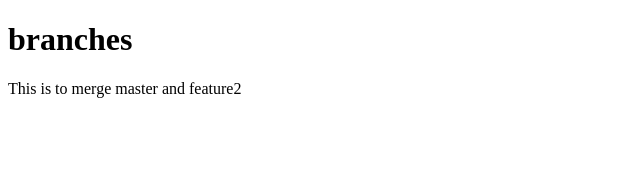
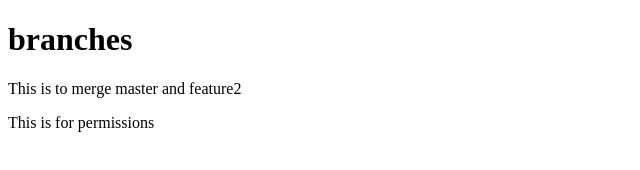
Before and after one commit to adnan-mohammed7/remote-repo, a plain HTML site: page index.html in a window 1280 px wide. Shown: the whole page, without its empty margins (0-640 px from the left). Drawn offline with Linux system fonts and the light colour scheme.

Commit message:
For Permissions

```diff
--- a/index.html
+++ b/index.html
@@ -8,6 +8,6 @@
 <body>
     <h1>branches</h1>
     <p>This is to merge master and feature2</p>
-
+    <p>This is for permissions</p>
 </body>
 </html>
```
